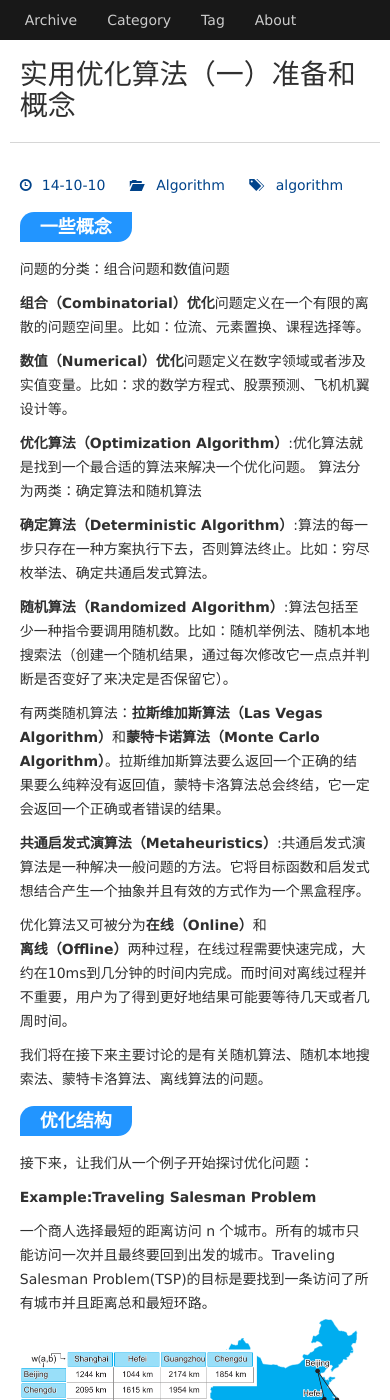
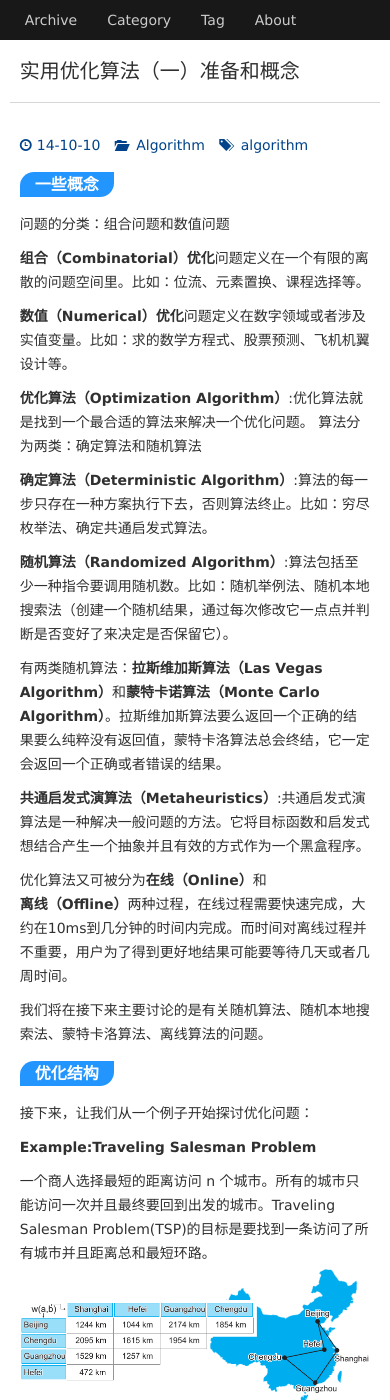
Before and after one commit to Caesor/caesor.github.io, a Jekyll site: the page built from _posts/2014-10-10-Optimization_Algorithm.md, in a window 390 px wide and 1400 px high. Built offline with Jekyll 4.4.1, drawn with Linux system fonts in a browser that asks for light colours; comment, search, counter and statistics services are not loaded; some of the changed text lies outside the part shown.

Commit message:
add media query

```diff
--- a/_posts/2014-10-10-Optimization_Algorithm.md
+++ b/_posts/2014-10-10-Optimization_Algorithm.md
@@ -43,7 +43,7 @@ TSP的问题空间是：X = Π { Beijing , Chengdu , Guangzhou , Hefei , Shangha
 
 TSP的目标函数是：Minimize f (x) = dist( Hefei , x[0]) + Σ（i=0->2）dist(x[i] , x[i + 1])+dist(x[3] , Hefei )
 
-这时问题出现了，我们可以尝试遍历所有可能的结果吗？问题空间的大小为|X| = (n − 1)!/2 ，当问题复杂时我们不可能遍历所有结果！！！现在我们并不知道比较好的方案的特征是什么！我们可以计算目标函数f，但不能通过目标函数f求得最小值！那我们现在应该怎么办？
+这时问题出现了，我们可以尝试遍历所有可能的结果吗？问题空间的大小为X = (n − 1)! / 2，当问题复杂时我们不可能遍历所有结果！！！现在我们并不知道比较好的方案的特征是什么！我们可以计算目标函数f，但不能通过目标函数f求得最小值！那我们现在应该怎么办？
 
 3.**共通启发式演算法（Metaheuristics）**: 我们知道问题空间X的数据结构，那么我们可以随机创建一个实例x！然后修改已存在的实例x，或者合并存在的实例x1、x2。如果能够足够好的完成这个，我们就成功啦！
 
--- a/css/layout.css
+++ b/css/layout.css
@@ -28,6 +28,7 @@ footer{position:absolute;bottom:0;width: 100%;text-align:center;color:#858585;li
 
 @media screen and (max-width: 800px){
 	header ul, .wall{width:95%;}
+	.nav_font{font-size:20px;}
 	.nav_font, .content_part{padding: 20px 10px;}
 	.content_part_right{display:none;}
 }
--- a/css/pages.css
+++ b/css/pages.css
@@ -4,7 +4,7 @@
 /* blog list */
 .blog_list{font-size:16px;margin:10px 0;}
 .article_list ul{margin-left: 35px;}
-.article_list ul li{list-style-type:disc;}
+.article_list ul li{list-style-type:disc;overflow: hidden;text-overflow: ellipsis;white-space: nowrap;}
 
 /* blog */
 .blog_info{padding: 10px 0;color:#00438a;}
@@ -22,8 +22,8 @@
 
 /* category & tag page */
 .post_title{font-size: 20px;margin: 20px 0 10px;}
-.post_list li{list-style-type: disc;margin-left: 15px;}
-.post_list span{float:right;}
+.post_list li{list-style-type: disc;margin-left: 15px;overflow: hidden;text-overflow:ellipsis;white-space: nowrap;margin-right: 80px;}
+.post_list span{position: absolute;right: 20px;}
 
 /* tag */
 .tag_list{overflow:hidden;}
@@ -46,4 +46,12 @@
 @media screen and (max-width: 800px){
 	.article_list ul{margin-left: 15px;}
 	.resume_part ul{margin-left: 15px;}
+	.post_title{margin: 10px 0 10px;}
+	.tag_list li{margin: 0 10px 10px 0;}
+	.tag_list li a{font-size:14px;padding: 0 8px;}
+	.blog_content h2{font-size:16px;padding: 0 15px;line-height:25px;}
+
+	.blog_info ul{margin-right: 10px;}
+	.blog_info ul li{padding-left: 5px;}
+
 }
```
